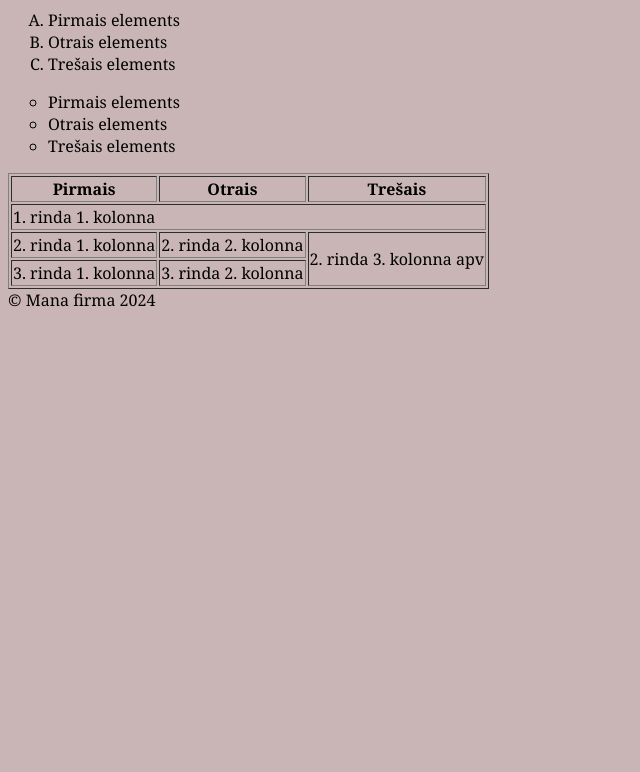
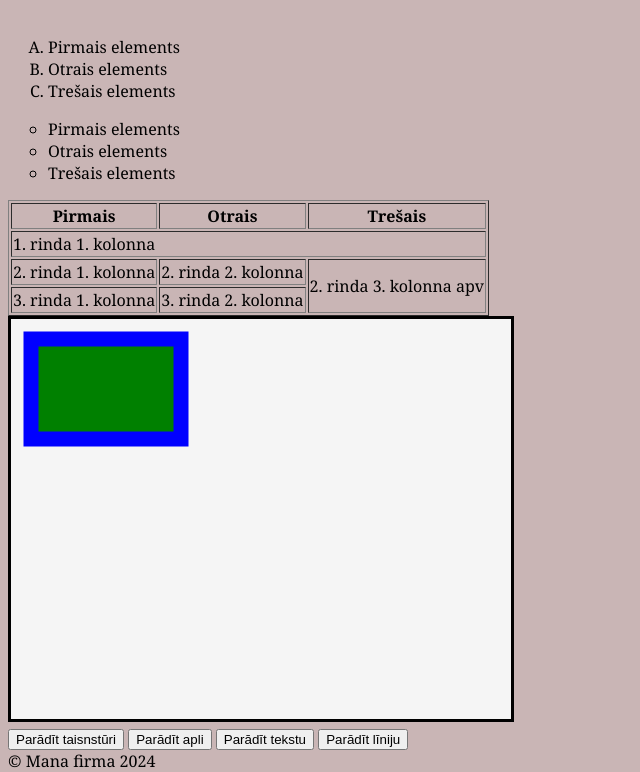
Before and after one commit to arturix3/projekts, a plain HTML site: page index.html in a window 1280 px wide. Shown: the part 844-1616 px from the top of the page, without its empty margins (0-640 px from the left). Before the commit the page ends 1155 px from the top, so only its background shows below. Drawn offline with Linux system fonts and the light colour scheme.

Commit message:
Darbs ar Canva un JS

```diff
--- a/index.html
+++ b/index.html
@@ -19,6 +19,7 @@
       <p id="cits">Rindkopa2</p>
       <i>Slīpraksts</i>
       <hr>
+      <marquee>Sveicieni!</marquee>
       <div>
         <img src="media/mana_bilde.jpg" alt="Mana bilde" width="50%">
       </div>
@@ -60,6 +61,14 @@
         </tr>
       </table>
       </section>
+    <section id="canva">
+      <canvas id="zimejums" width="500" height="400"></canvas><br>
+      <button onclick="taisnsturis()">Parādīt taisnstūri</button>
+      <button onclick="aplis()">Parādīt apli</button>
+      <button onclick="teksts()">Parādīt tekstu</button>
+      <button onclick="linija()">Parādīt līniju</button><br>
+    </section>
+
   </main>
   <footer>&copy; Mana firma 2024</footer>
   <script src="script.js"></script>
--- a/script.js
+++ b/script.js
@@ -0,0 +1,46 @@
+window.onload = function() {
+  taisnsturis();
+}
+
+function taisnsturis() {
+  var c = document.getElementById("zimejums");
+  var ctx = c.getContext("2d");
+  ctx.beginPath();
+  ctx.rect(20, 20, 150, 100);
+  ctx.lineWidth = 15;
+  ctx.strokeStyle = 'blue';
+  ctx.fillStyle = 'green';
+  ctx.fill();
+  ctx.stroke();
+}
+
+function aplis() {
+  var c = document.getElementById("zimejums");
+  var ctx = c.getContext("2d");
+  ctx.beginPath();
+  ctx.arc(150, 250, 50, 0, 2 * Math.PI);
+  ctx.lineWidth = 8;
+  ctx.strokeStyle = 'red';
+  ctx.fillStyle = 'yellow';
+  ctx.stroke();
+  ctx.fill();
+}
+
+function teksts() {
+  var c = document.getElementById("zimejums");
+  var ctx = c.getContext("2d");
+  ctx.font = "8px Sofia";
+  ctx.fillStyle = "green";
+  ctx.fillText("Sveika pasaule!", 450, 50);
+}
+
+function linija() {
+  var c = document.getElementById("zimejums");
+  var ctx = c.getContext("2d");
+  ctx.beginPath();
+  ctx.moveTo(0, 0);
+  ctx.lineTo(500, 400);
+  ctx.lineWidth = 14;
+  ctx.strokeStyle = 'orange';
+  ctx.stroke();
+}
--- a/style.css
+++ b/style.css
@@ -19,3 +19,7 @@ p {
   font-size: 40px;
   color: rgb(15, 104, 27);
 }
+#zimejums {
+  background-color: #f5f5f5;
+  border: 3px solid #000000;
+}
```
